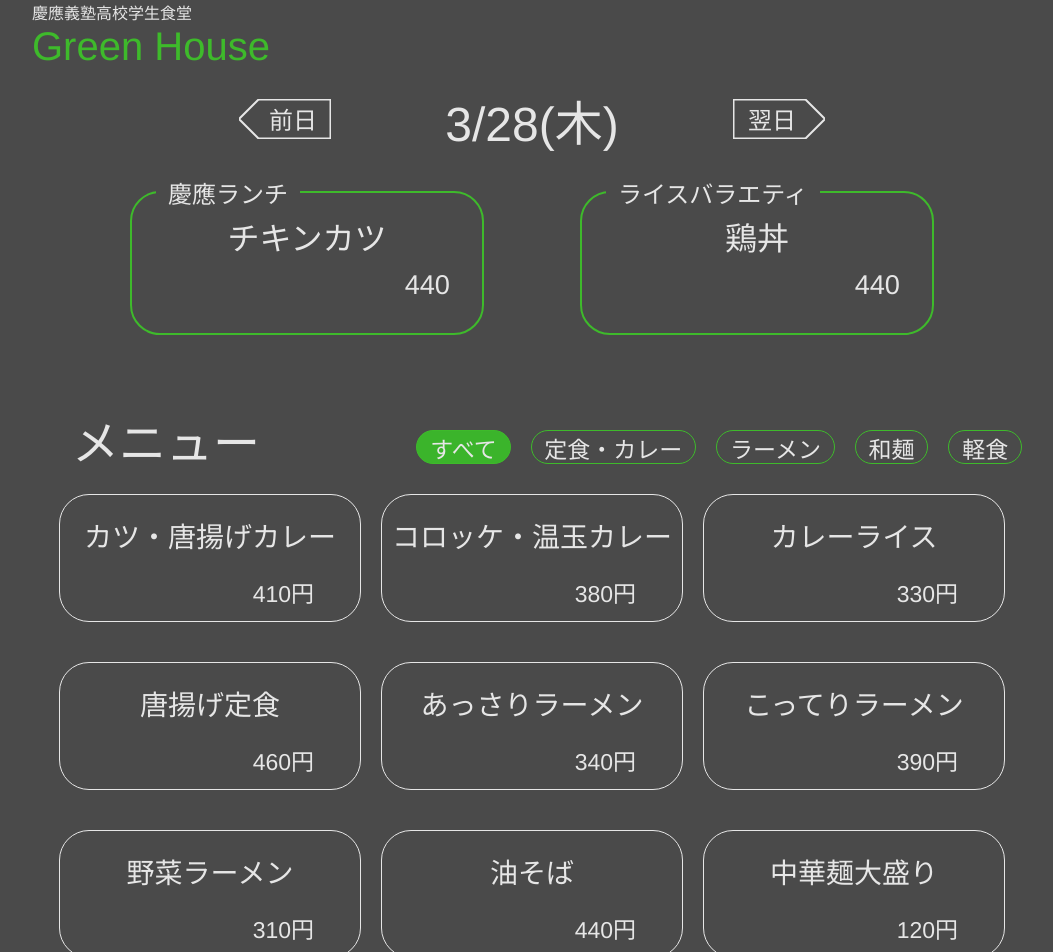
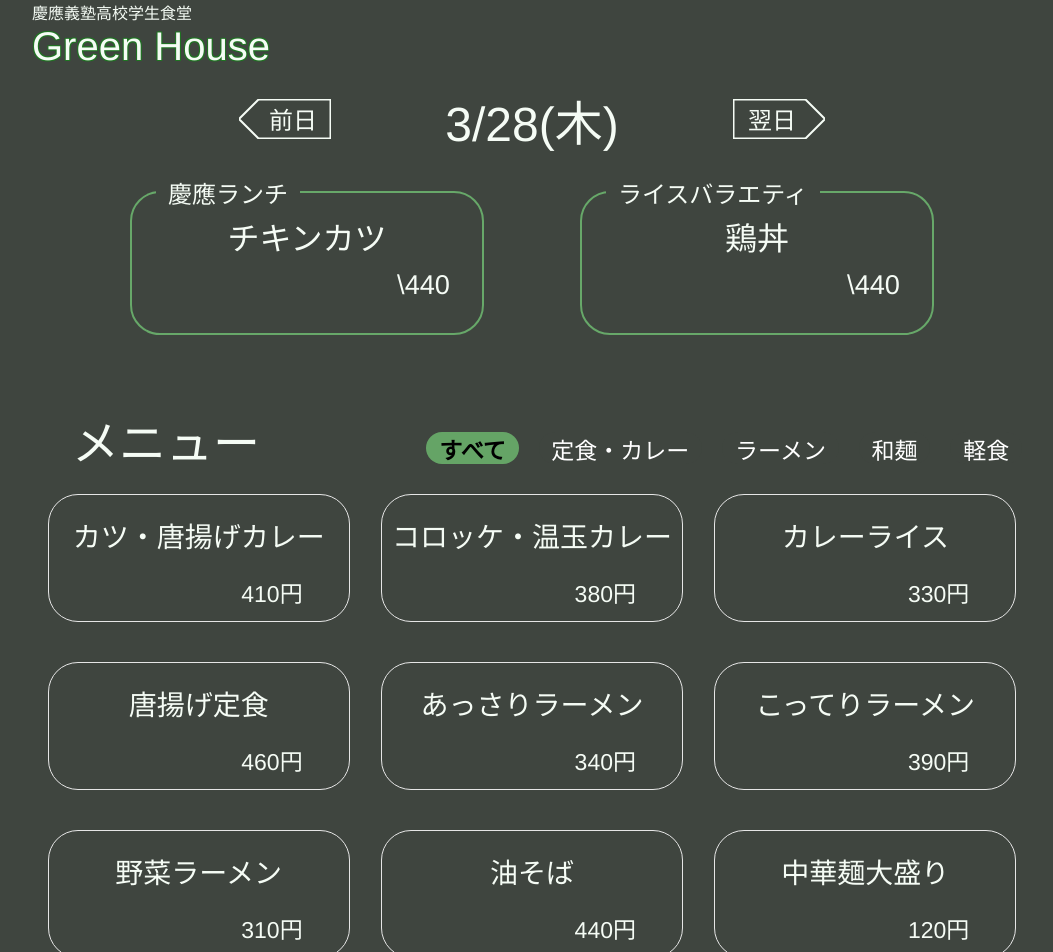
Before and after one commit to Oyaki122/new_GreenMenu, a Vue app: page / in a window 1280 px wide. Shown: the top 952 px of the page, without its empty margins (108-1161 px from the left). Built offline with nearby package versions, Linux system fonts and the light colour scheme.

Commit message:
change color

```diff
--- a/public/index.html
+++ b/public/index.html
@@ -5,19 +5,27 @@
     <meta http-equiv="X-UA-Compatible" content="IE=edge" />
     <meta name="viewport" content="width=device-width,initial-scale=1.0" />
     <link rel="icon" href="<%= BASE_URL %>favicon.ico" />
-		<title>慶應義塾高校学生食堂 Green House</title>
+    <meta name="keywords" content="塾高,グリーン,食堂,慶應義塾,生徒会" />
+    <meta
+      name="description"
+      content="慶應義塾高校の学生食堂、グリーンハウスのメニューを紹介します。日替わりメニューも確認できます。"
+    />
+    <title>Green House 慶應義塾高校学生食堂 | 日替わりメニュー紹介</title>
     <style>
       body {
-				background-color: #4a4a4a;
+        background-color: #3f453f;
         margin: 0 auto;
+      }
+			.noscript {
+				color: white;
 			}
     </style>
   </head>
   <body>
     <noscript>
-			<strong>
-				We're sorry but green-new doesn't work properly without
-				JavaScript enabled. Please enable it to continue.
+      <strong　class="noscript">
+        We're sorry but green-new doesn't work properly without JavaScript
+        enabled. Please enable it to continue.
       </strong>
     </noscript>
     <div id="app"></div>
--- a/src/App.vue
+++ b/src/App.vue
@@ -5,8 +5,10 @@
       <h1>Green House</h1>
     </header>
 
-    <DairyMenu/>
-    <Menu/>
+    <DairyMenu />
+    <Menu />
+
+    <footer>2019 慶應義塾高等学校生徒会 All Rights Reserved</footer>
   </div>
 </template>
 
@@ -28,8 +30,10 @@
   margin: 0 auto;
   max-width: 1000px;
   min-height: 100vh;
-  background-color: #4a4a4a;
-  color: #e6e6e6;
+  background-color: #3f453f;
+  color: #f5fcf5;
+  display: flex;
+  flex-direction: column;
 }
 header {
   h2 {
@@ -40,8 +44,16 @@
   h1 {
     font-size: 2.5rem;
     font-weight: 400;
-    color: #3eba2b;
+    text-shadow: 1px 1px 0 #217424, -1px 1px 0 #217424, 1px -1px 0 #217424,
+      -1px -1px 0 #217424;
+    color: #f5fcf5;
     margin: 0 auto;
   }
 }
+footer {
+  bottom: 0;
+  margin: 0 auto;
+  margin-top: auto;
+  text-align: center;
+}
 </style>
--- a/src/components/Dairy/DairyMenuWindow.vue
+++ b/src/components/Dairy/DairyMenuWindow.vue
@@ -1,8 +1,8 @@
 <template>
   <div class="frame">
-    <h3>{{topicST}}</h3>
-    <h4>{{title}}</h4>
-    <p>{{price}}</p>
+    <h3>{{ topicST }}</h3>
+    <h4>{{ title }}</h4>
+    <p>{{ price }}</p>
   </div>
 </template>
 
@@ -14,8 +14,8 @@
   },
   computed: {
     topicST: function () {
-      if (this.topic == 'lunch') return '慶應ランチ'
-      if (this.topic == 'rice') return 'ライスバラエティ'
+      if (this.topic === 'lunch') return '慶應ランチ'
+      if (this.topic === 'rice') return 'ライスバラエティ'
       else return 'Error'
     },
     title: function () {
@@ -23,6 +23,8 @@
     },
     price: function () {
       return this.$store.getters.getPrice(this.topic)
+        ? '\\' + this.$store.getters.getPrice(this.topic)
+        : ''
     }
   }
 }
@@ -33,7 +35,7 @@
   position: relative;
   width: 350px;
   height: 140px;
-  border: 2px solid #3eba2b;
+  border: 2px solid #67a869;
   border-radius: 30px;
   margin: 20px 10px;
   h4 {
@@ -57,7 +59,7 @@
     margin: 0;
     padding: 0 0.5em;
     display: inline;
-    background-color: #4a4a4a;
+    background-color: #3f453f;
     font-size: 1.5rem;
     font-weight: 400;
   }
--- a/src/components/Dairy/changeTomorrow.vue
+++ b/src/components/Dairy/changeTomorrow.vue
@@ -6,9 +6,27 @@
       preserveAspectRatio="xMinYMin meet"
       viewBox="0 0 92 40"
     >
-      <path d="M72,0 L0,0 0,40 72,40 " fill="none" stroke="#e6e6e6" stroke-width="3px"></path>
-      <path d="M72,0 L92,20 72,40 " fill="none" stroke="#e6e6e6" stroke-width="2px"></path>
-      <text x="15" y="30" font-family="游ゴシック" font-size="24" fill="#e6e6e6">翌日</text>
+      <path
+        d="M72,0 L0,0 0,40 72,40 "
+        fill="none"
+        stroke="#f5fcf5"
+        stroke-width="3px"
+      ></path>
+      <path
+        d="M72,0 L92,20 72,40 "
+        fill="none"
+        stroke="#f5fcf5"
+        stroke-width="2px"
+      ></path>
+      <text
+        x="15"
+        y="30"
+        font-family="游ゴシック"
+        font-size="24"
+        fill="#f5fcf5"
+      >
+        翌日
+      </text>
     </svg>
   </div>
 </template>
@@ -42,9 +60,10 @@
   height: auto;
   position: relative;
   margin-bottom: 1em;
+  user-select: none;
 }
 .button {
-  stroke: #e6e6e6;
+  stroke: black;
 }
 .text {
   position: absolute;
@@ -58,4 +77,7 @@
   width: 20vw;
   height: auto;
 }
+.changeTomorrow:hover {
+  opacity: 0.5;
+}
 </style>
--- a/src/components/Dairy/changeYesterday.vue
+++ b/src/components/Dairy/changeYesterday.vue
@@ -6,9 +6,27 @@
       preserveAspectRatio="xMinYMin meet"
       viewBox="0 0 92 40"
     >
-      <path d="M20,0 L92,0 L92,40 L20,40 " fill="none" stroke="#e6e6e6" stroke-width="3px"></path>
-      <path d="M 20,40 L0 20 L20 0 " fill="none" stroke="#e6e6e6" stroke-width="2px"></path>
-      <text x="30" y="30" font-family="游ゴシック" font-size="24" fill="#e6e6e6">前日</text>
+      <path
+        d="M20,0 L92,0 L92,40 L20,40 "
+        fill="none"
+        stroke="#f5fcf5"
+        stroke-width="3px"
+      ></path>
+      <path
+        d="M 20,40 L0 20 L20 0 "
+        fill="none"
+        stroke="#f5fcf5"
+        stroke-width="2px"
+      ></path>
+      <text
+        x="30"
+        y="30"
+        font-family="游ゴシック"
+        font-size="24"
+        fill="#f5fcf5"
+      >
+        前日
+      </text>
     </svg>
     <!-- <div class="text">前日</div> -->
   </div>
@@ -43,9 +61,10 @@
   margin-bottom: 1em;
   width: 20vw;
   height: auto;
+  user-select: none;
 }
 .button {
-  stroke: #e6e6e6;
+  stroke: #f5fcf5;
 }
 
 svg {
@@ -54,4 +73,7 @@
   width: 20vw;
   height: auto;
 }
+.changeYesterday:hover {
+  opacity: 0.5;
+}
 </style>
--- a/src/components/Menu.vue
+++ b/src/components/Menu.vue
@@ -70,7 +70,7 @@
 .windowWrapper {
   display: flex;
   flex-direction: row;
-  justify-content: center;
+  justify-content: space-around;
   flex-wrap: wrap;
 }
 .tabWrapper {
@@ -81,4 +81,17 @@
   overflow: auto;
   white-space: nowrap;
 }
+.windowWrapper::before {
+  content: "";
+  display: block;
+  width: 300px;
+  margin: 20px 10px;
+  order: 1;
+}
+.windowWrapper::after {
+  content: "";
+  display: block;
+  width: 300px;
+  margin: 20px 10px;
+}
 </style>
--- a/src/components/Menu/Tab.vue
+++ b/src/components/Menu/Tab.vue
@@ -36,15 +36,16 @@
 <style scoped>
 .Tab {
   margin: 10px 10px;
-  border: solid 1px #3eba2b;
   border-radius: 30px;
-  color: #e6e6e6;
+  background-color: #3f453f;
+  color: white;
   vertical-align: end;
   height: 2rem;
 }
 .selected {
-  background-color: #3bb42b;
-  color: #e6e6e6;
+  background-color: #65a466;
+  color: black;
+  font-weight: 600;
 }
 p {
   font-size: 23px;
@@ -52,7 +53,7 @@
   height: 2rem;
 }
 .Tab:hover {
-  background-color: #3eba2b;
-  color: white;
+  background-color: rgb(103, 168, 105);
+  color: black;
 }
 </style>
--- a/src/store/store.js
+++ b/src/store/store.js
@@ -110,12 +110,12 @@
       if (sortCategory === -1 || sortCategory === 'すべて') {
         state.showingMenus = state.rowMenus
         state.whichSelected = 'すべて'
-        return
+      } else {
+        state.showingMenus = state.rowMenus.filter(element => {
+          return element.category === sortCategory
+        })
+        state.whichSelected = sortCategory
       }
-      state.showingMenus = state.rowMenus.filter(element => {
-        return element.category === sortCategory
-      })
-      state.whichSelected = sortCategory
     },
     categoriesSetter (state, categories) {
       state.categories = categories
```
Lines whose indentation alone changed are shown as unchanged.
